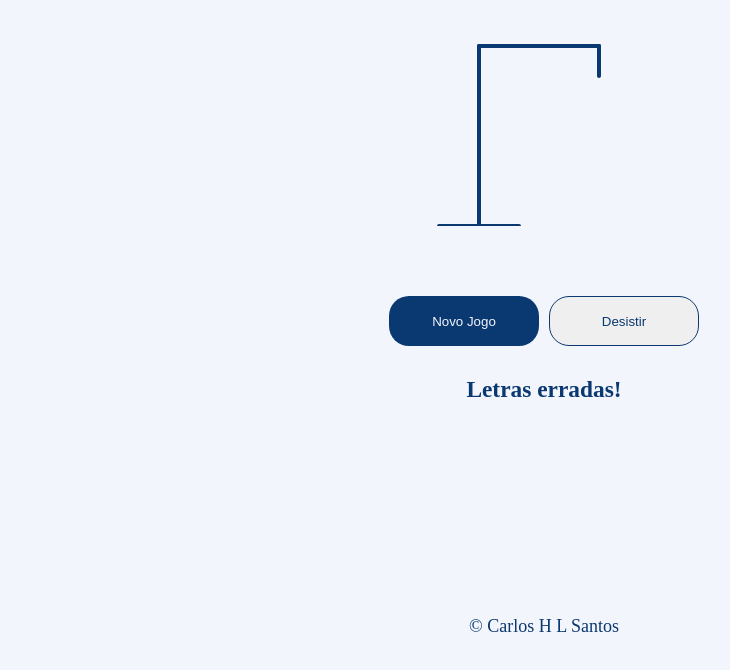
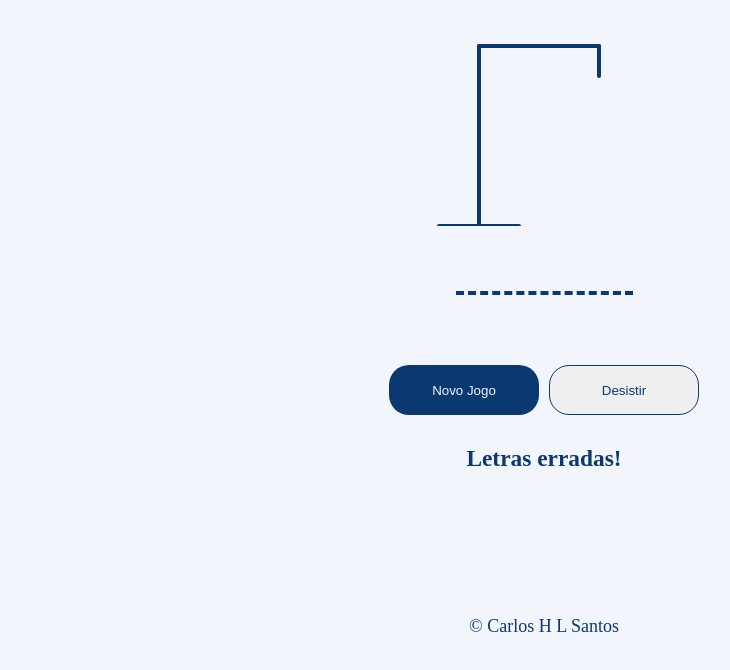
Before and after one commit to carloshenyk/jogo-da-forca, a plain HTML site: page index.html in a window 1280 px wide. Both pictures are taken after a click on the button "Começar Jogo". Shown: the part 94-764 px from the top of the page, without its empty margins (96-826 px from the left). Drawn offline with Linux system fonts and the light colour scheme.

Commit message:
adiconando campo para celular

```diff
--- a/index.html
+++ b/index.html
@@ -53,7 +53,9 @@
             <p id="mensagem"></p>
         </div>
     </div>
-    <div class="palavra-sorteada"></div>
+    <div class="palavra-sorteada">
+        <input type="text">
+    </div>
     <div class="area-bt-jogo">
         <button class="bt-njogo" onclick="novoJogo()">Novo Jogo</button>
         <button class="bt-djogo" id="desistir" onclick="novoJogo()">Desistir</button>
--- a/scrip.js
+++ b/scrip.js
@@ -33,8 +33,9 @@ var brasil = [
     "independencia", "descobrimento", "agro", "etnia", "deus", "patria", "familia", "amor"
 ];
 // ADICIONAR PALAVRA AO ARRAY BRASIL
-var campo = document.querySelector(".add-palavra")
-var but = document.querySelector(".bt-salvar")
+var campo = document.querySelector(".add-palavra");
+var inptPalavrSort = document.querySelector(".inptsoeada");
+var but = document.querySelector(".bt-salvar");
 but.addEventListener('click', salvarNovaPalavra);
 function salvarNovaPalavra(e){
     campo.innerHTML = "";
--- a/style.css
+++ b/style.css
@@ -136,6 +136,14 @@ label{
   font-weight: 700;
   color: #0A3871;
   }
+  .palavra-sorteada input{
+    margin-top: 50px;
+    border: none;
+    background: none;
+    border-color: #0A3871;
+    border-bottom-style: dashed;
+    border-bottom-width: 4px;
+  }
 .venceu{
     display: none;
     font-family: 'Inter', sans-serif;
```
